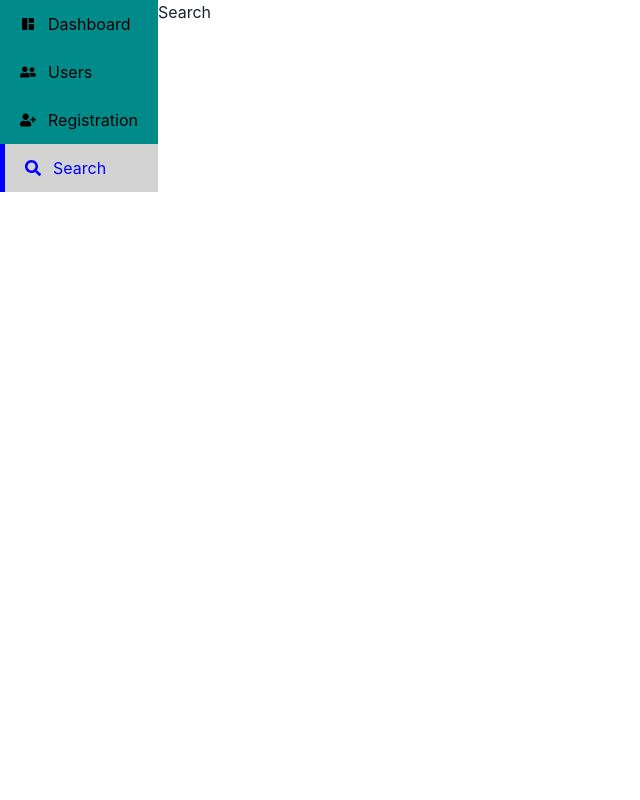
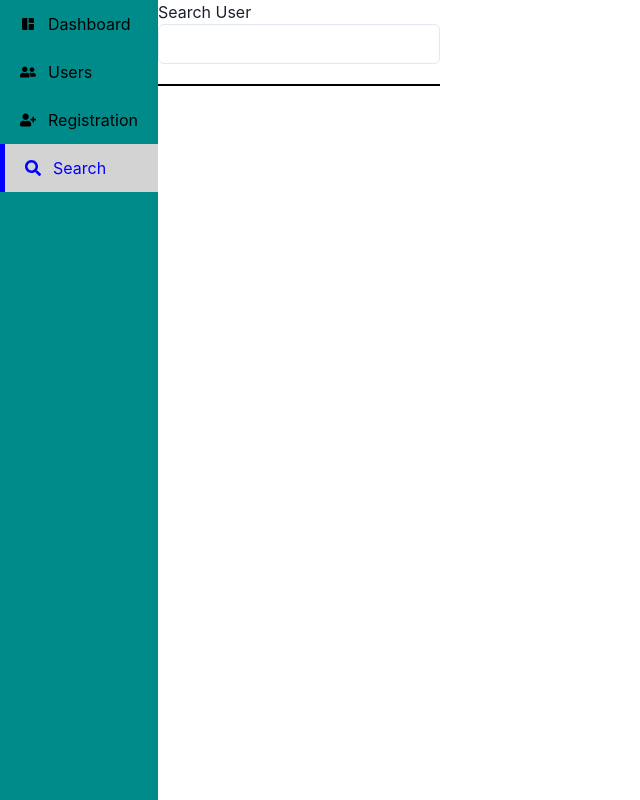
Before and after one commit to Raihan-21/delmanio-test, a Next.js app: page /search in a window 1280 px wide. Shown: the whole page, without its empty margins (0-640 px from the left). Built offline with nearby package versions, Linux system fonts and the light colour scheme.

Commit message:
install react window

```diff
--- a/package.json
+++ b/package.json
@@ -20,7 +20,8 @@
     "react": "^18",
     "react-dom": "^18",
     "react-icons": "^4.12.0",
-    "react-redux": "^8.1.3"
+    "react-redux": "^8.1.3",
+    "react-window": "^1.8.10"
   },
   "devDependencies": {
     "@types/node": "^20",
--- a/src/pages/search.tsx
+++ b/src/pages/search.tsx
@@ -1,7 +1,17 @@
+import { Box, Flex, Input, Text } from "@chakra-ui/react";
 import React from "react";
 
 const Search = () => {
-  return <div>Search</div>;
+  return (
+    <Box minHeight={"100vh"}>
+      <Text>Search User</Text>
+
+      <Input width={"100%"} marginBottom={5} />
+      <Box border={"1px solid black"}>
+        <Flex justifyContent={"center"} alignItems={"center"}></Flex>
+      </Box>
+    </Box>
+  );
 };
 
 export default Search;
```
Also changed, not shown: 1 other file (tests, documents, lock files or other folders).
